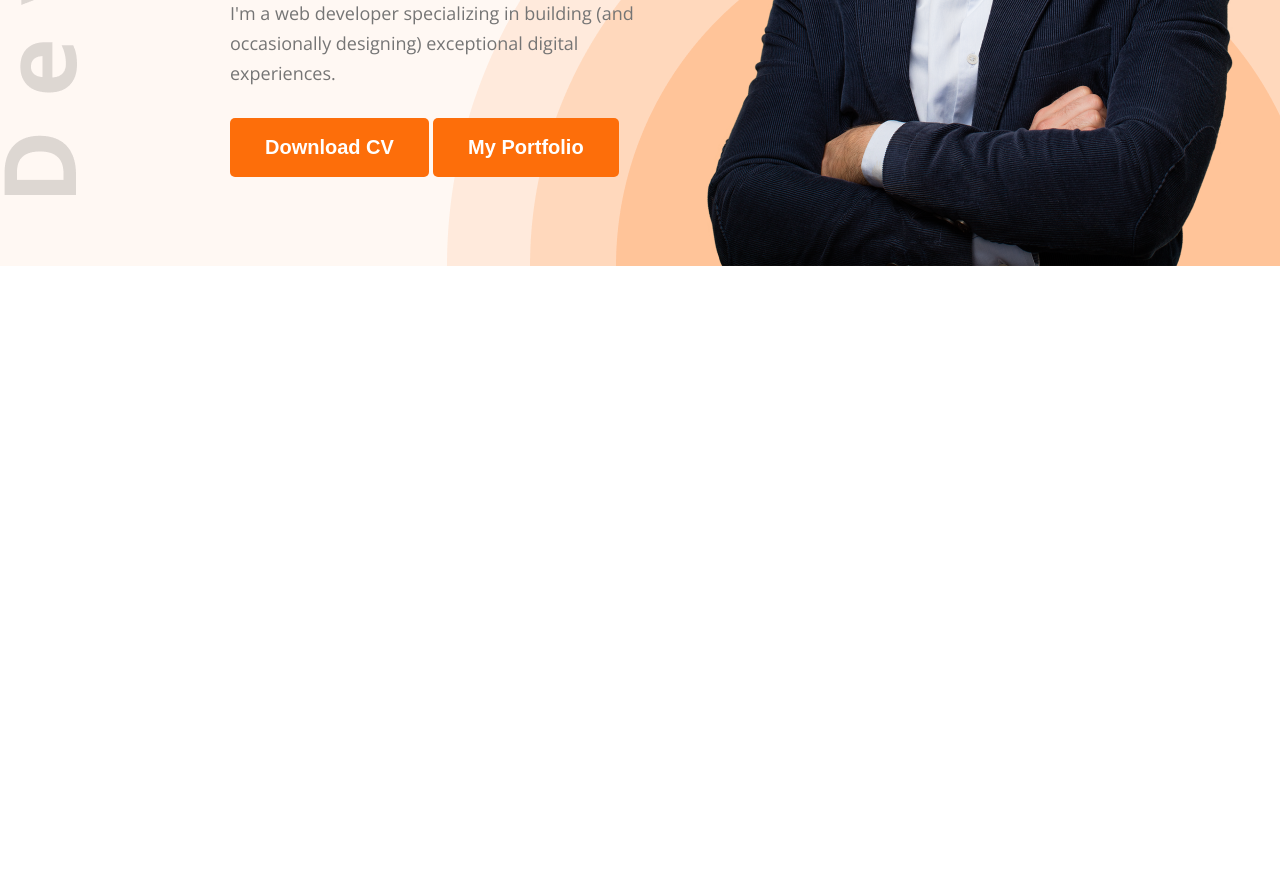
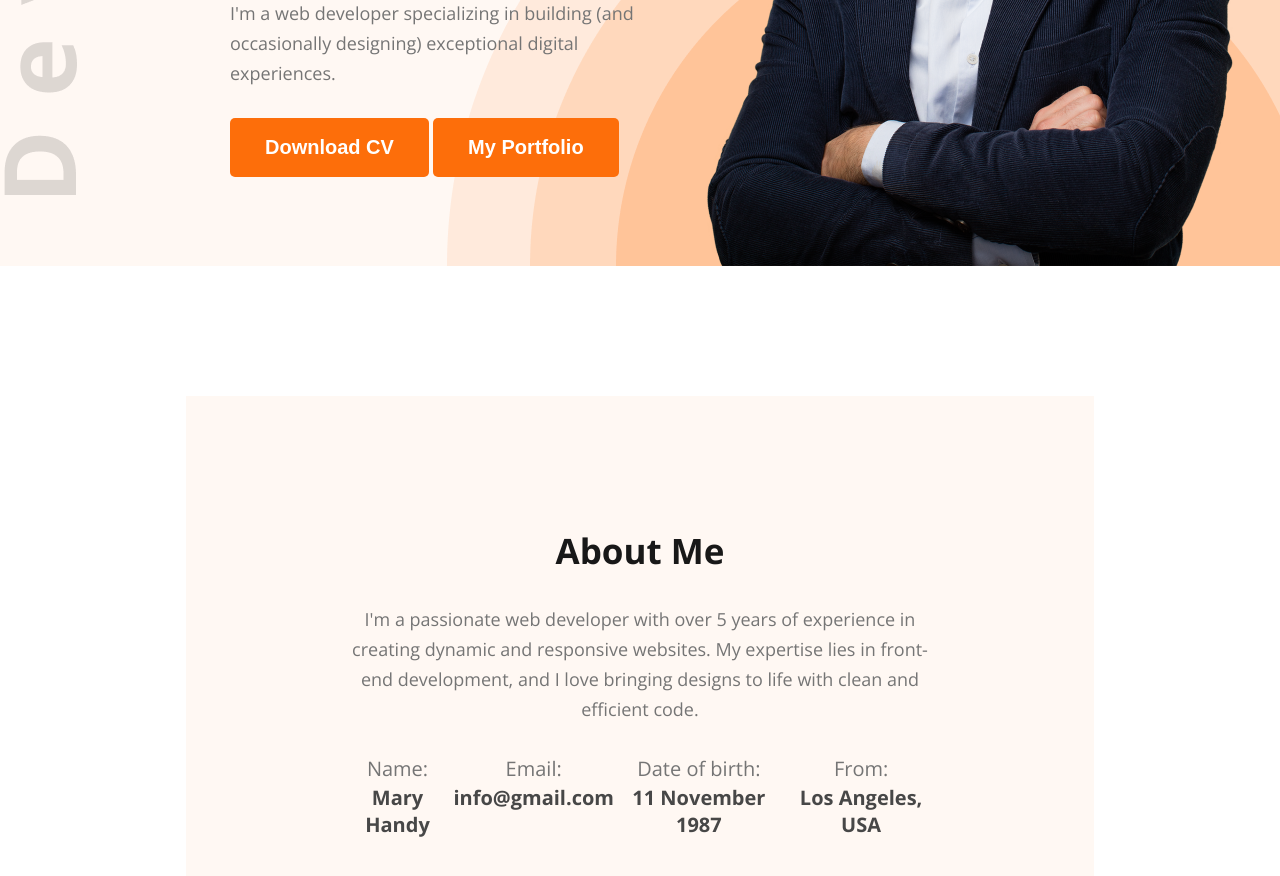
Before and after one commit to devnaymul247/dev-portfolio, a plain HTML site: page index.html in a window 1280 px wide. Shown: the part 568-1444 px from the top of the page. Before the commit the page ends 834 px from the top, so only its background shows below. Drawn offline with nearby package versions, Linux system fonts and the light colour scheme.

Commit message:
about section added

```diff
--- a/index.html
+++ b/index.html
@@ -40,6 +40,32 @@
         </div>
         </section>
     </header>
+    <section class="about">
+        <div class="about-container">
+            <div class="section-heading">
+                <h2>About Me</h2>
+                <p>I'm a passionate web developer with over 5 years of experience in creating dynamic and responsive websites. My expertise lies in front-end development, and I love bringing designs to life with clean and efficient code.</p>
+            </div>
+            <div class="about-info">
+                <div class="info-card">
+                    <p>Name:</p>
+                    <h4>Mary Handy</h4>
+                </div>
+                <div class="info-card">
+                    <p>Email:</p>
+                    <h4>info@gmail.com</h4>
+                </div>
+                <div class="info-card">
+                    <p>Date of birth:</p>
+                    <h4>11 November 1987</h4>
+                </div>
+                <div class="info-card">
+                    <p>From:</p>
+                    <h4>Los Angeles, USA</h4>
+                </div>
+            </div>
+        </div>
+    </section>
 
 </body>
 </html>
--- a/styles/portfolio.css
+++ b/styles/portfolio.css
@@ -87,3 +87,51 @@ nav .menu li a {
     max-width: 585px;
     vertical-align: middle;
 }
+
+/* About section */
+.about{
+    padding-top: 130px;
+}
+.about .about-container {
+    width: 71%;
+    max-width: 1140px;
+    background-color: #FFF8F3;
+    margin: 0 auto;
+    text-align: center;
+    padding: 131px 156px;
+}
+.about .about-container h2 {
+    font-size: 35px;
+    font-weight: bold;
+    margin-bottom: 30px;
+    color: #181818;
+}
+.about .about-container p {
+    font-size: 18px;
+    margin-bottom: 30px;
+    color: #757575;
+    line-height: 30px;
+}
+.about .about-container h2 {
+    font-size: 35px;
+    font-weight: bold;
+    margin-bottom: 30px;
+    color: #181818;
+}
+.about .about-container .about-info {
+    display: flex;
+    justify-content: space-around;
+
+}
+.about .about-container .info-card p {
+    font-size: 20px;
+    color: #757575;
+    line-height: 30px;
+    margin-bottom: 0px;
+
+}
+.about .about-container .info-card h4 {
+    font-size: 20px;
+    color: #474747;
+
+}
```
